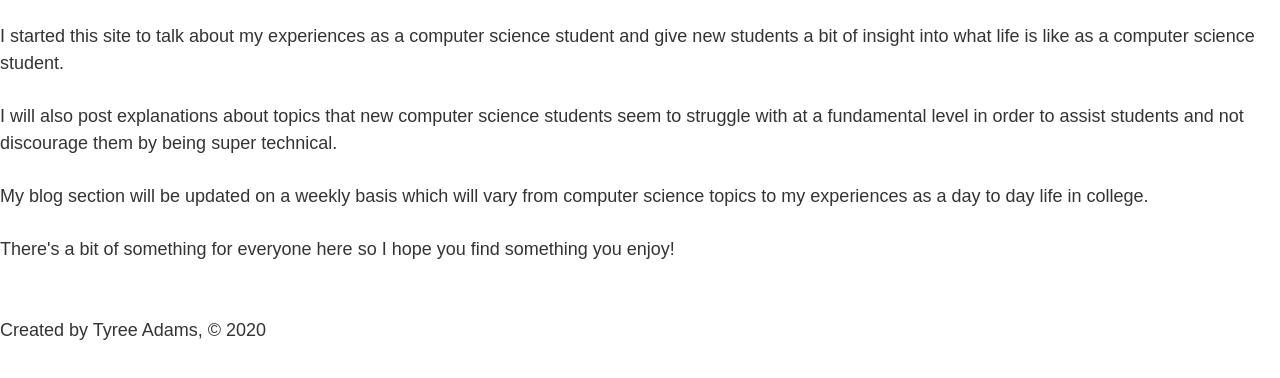
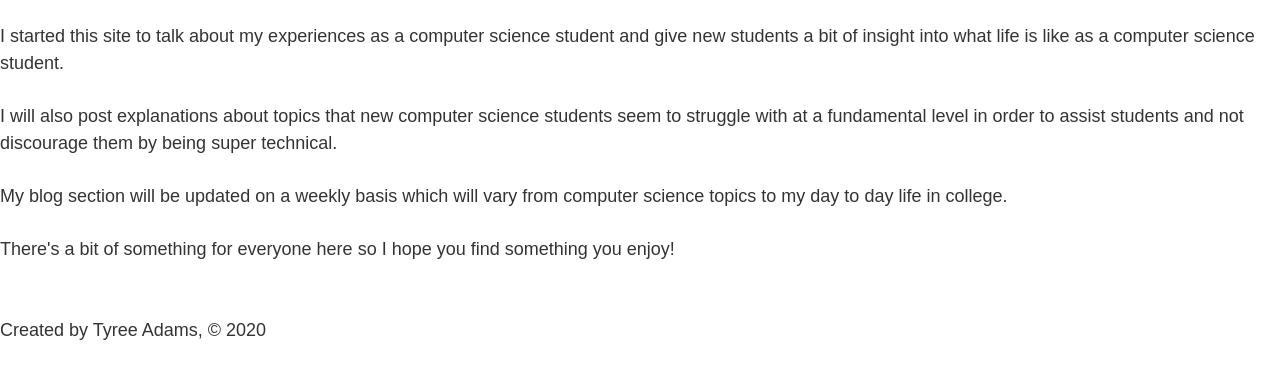
Before and after one commit to StarChaser44/Personal-Blog, a Gatsby site: page / in a window 1280 px wide. Shown: the part 256-634 px from the top of the page. Built offline with nearby package versions, Linux system fonts and the light colour scheme; Gatsby itself is replaced by a stand-in of ours.

Commit message:
Fix home page markdown

```diff
--- a/src/Posts/Home.md
+++ b/src/Posts/Home.md
@@ -9,6 +9,6 @@ I started this site to talk about my experiences as a computer science student a
 
 I will also post explanations about topics that new computer science students seem to struggle with at a fundamental level in order to assist students and not discourage them by being super technical.
 
-My blog section will be updated on a weekly basis which will vary from computer science topics to my experiences as a day to day life in college.
+My blog section will be updated on a weekly basis which will vary from computer science topics to my day to day life in college.
 
 There's a bit of something for everyone here so I hope you find something you enjoy!
```
